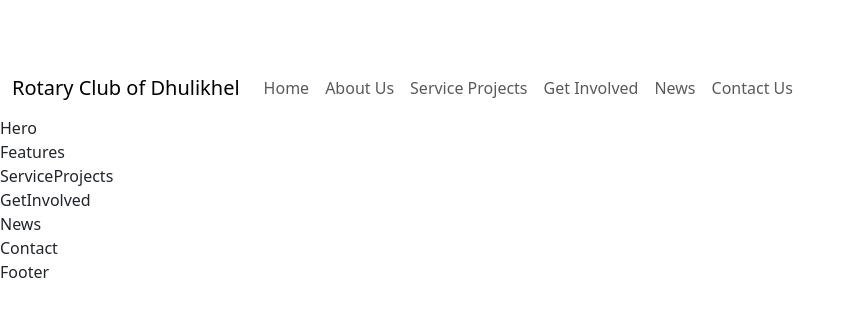
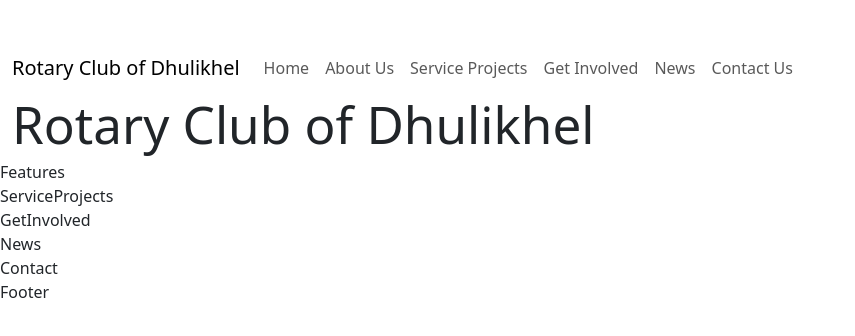
Before and after one commit to Umang103103/website-rotary, a React (Vite) app: page / in a window 1280 px wide. Shown: the part 228-564 px from the top of the page, without its empty margins (0-855 px from the left). Built offline with nearby package versions, Linux system fonts and the light colour scheme.

Commit message:
feat:develop, add hero component

```diff
--- a/src/components/Hero.tsx
+++ b/src/components/Hero.tsx
@@ -1,7 +1,15 @@
 import React from "react";
 
 const Hero = () => {
-  return <div>Hero</div>;
+  return (
+    <section className="hero" id="home">
+      <div className="container">
+        <div className="hero-content">
+          <h1>Rotary Club of Dhulikhel</h1>
+        </div>
+      </div>
+    </section>
+  );
 };
 
 export default Hero;
```
